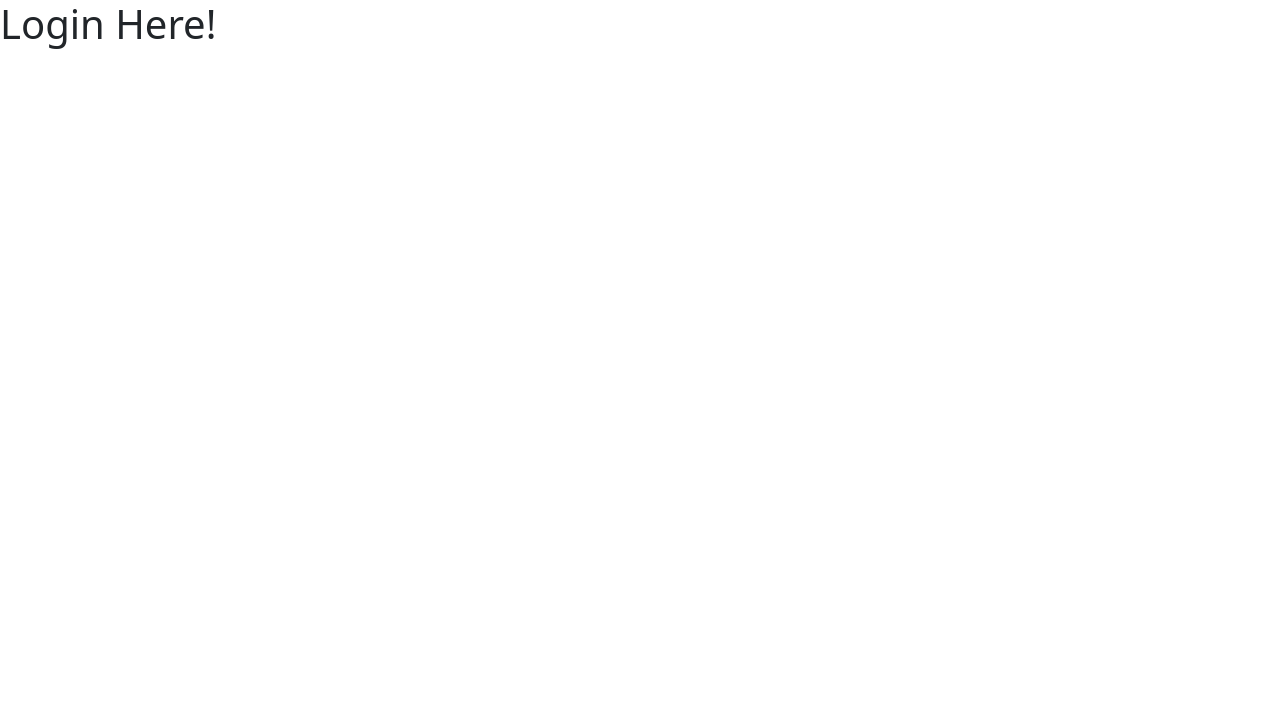
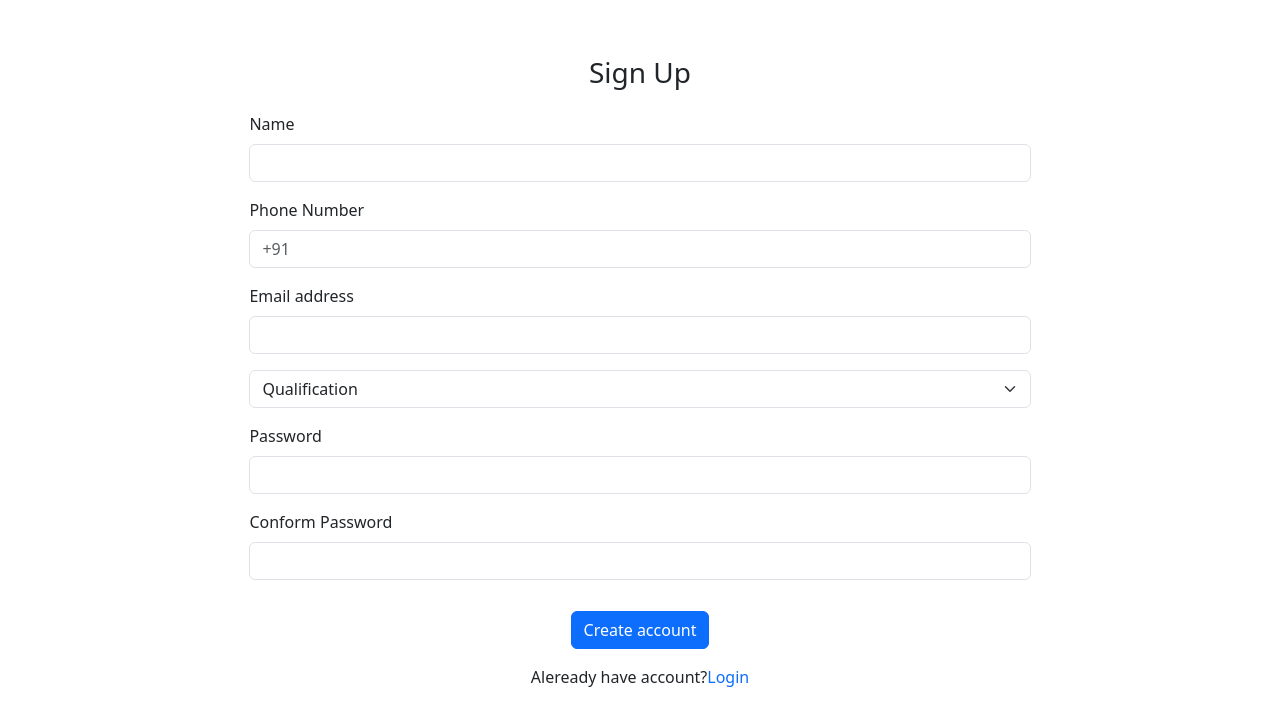
Before and after one commit to rohandhadke/Report-Generator, a Flask app: page /user/signup in a window 1280 px wide. Before the commit the part shown is almost empty. Shown: the top 726 px of the page. Run offline with Flask 3, Linux system fonts and the light colour scheme.

Commit message:
added login and signup content

```diff
--- a/templates/user/signup.html
+++ b/templates/user/signup.html
@@ -3,11 +3,52 @@
   <head>
     <meta charset="utf-8">
     <meta name="viewport" content="width=device-width, initial-scale=1">
-    <title>Login</title>
+    <title>Signup</title>
     <link href="https://cdn.jsdelivr.net/npm/bootstrap@5.3.3/dist/css/bootstrap.min.css" rel="stylesheet" integrity="sha384-QWTKZyjpPEjISv5WaRU9OFeRpok6YctnYmDr5pNlyT2bRjXh0JMhjY6hW+ALEwIH" crossorigin="anonymous">
   </head>
   <body>
-    <h1>Login Here!</h1>
+
+    <div class="container">
+      <div class="login" >
+        <h3 align="center" style="margin-top: 5%;">Sign Up</h3>
+      </div>
+      <div class="form" style="margin-top: 2%; margin-right: 15%; margin-left: 15%;">
+        <form method="POST" action="/login.html">
+          <div class="mb-3">
+            <label for="exampleInputText" class="form-label">Name</label>
+            <input class="form-control" type="text" placeholder="" aria-label="default input example">
+          </div>
+          <div class="mb-3">
+            <label for="exampleInputNumber" class="form-label">Phone Number</label>
+            <input class="form-control" type="Number" placeholder="+91" aria-label="default input example">
+          </div>
+          <div class="mb-3">
+            <label for="exampleInputEmail1" class="form-label">Email address</label>
+            <input type="email" class="form-control" id="exampleInputEmail1" aria-describedby="emailHelp">
+          </div>
+          <div class="mb-3">
+            <select class="form-select" aria-label="Default select example">
+              <option selected>Qualification</option>
+              <option value="1">Degree</option>
+              <option value="2">Diploma</option>
+              <option value="3">Others</option>
+            </select>
+          </div>
+          <div class="mb-3">
+            <label for="exampleInputPassword1" class="form-label">Password</label>
+            <input type="password" class="form-control" id="exampleInputPassword1">
+          </div>
+          <div class="mb-3">
+            <label for="exampleInputPassword1" class="form-label">Conform Password</label>
+            <input type="password" class="form-control" id="exampleInputPassword1">
+          </div>
+          <center>
+            <button type="submit" class="btn btn-primary" style="margin-top: 2%;">Create account</button>
+            <p style="margin-top: 2%;">Aleready have account?<a href="/signup.html" style="text-decoration: none;">Login</a></p>  <!-- Redirect to signup page -->
+          </center>
+        </form>
+      </div>
+    </div>
     <script src="https://cdn.jsdelivr.net/npm/bootstrap@5.3.3/dist/js/bootstrap.bundle.min.js" integrity="sha384-YvpcrYf0tY3lHB60NNkmXc5s9fDVZLESaAA55NDzOxhy9GkcIdslK1eN7N6jIeHz" crossorigin="anonymous"></script>
   </body>
 </html>
```
Also changed, not shown: templates/user/login.html (+24 -2 lines).
